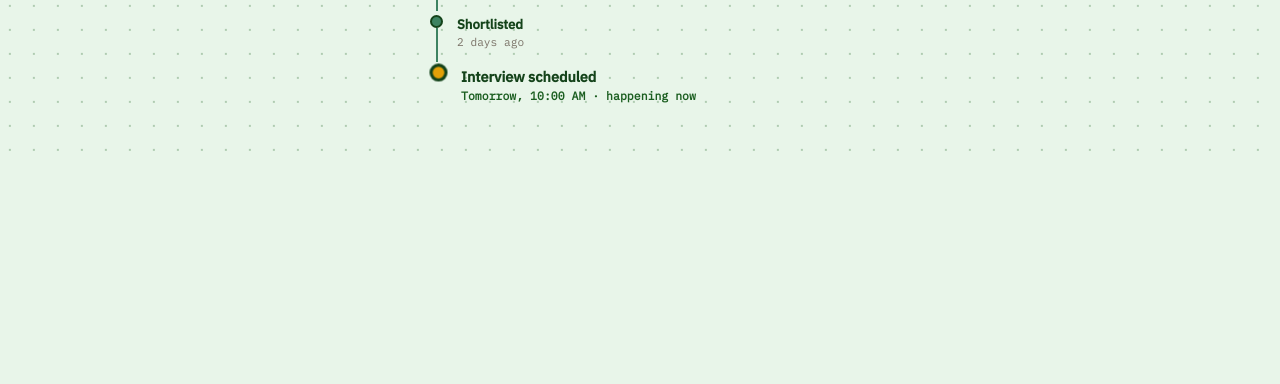
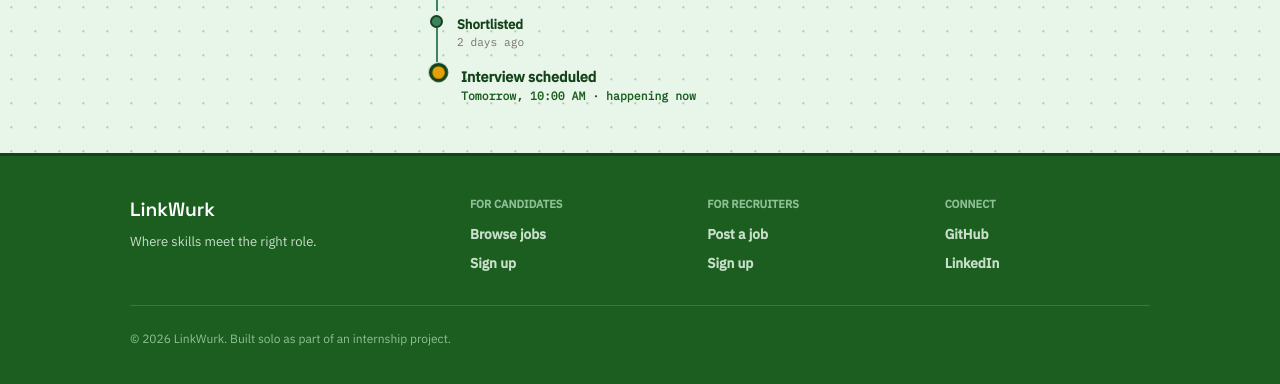
Before and after one commit to AdityaLour/linkwurk, a React (Vite) app in the folder client/: page / in a window 1280 px wide. Shown: the part 2063-2447 px from the top of the page. Before the commit the page ends 2216 px from the top, so only its background shows below. Built offline with nearby package versions, Linux system fonts and the light colour scheme; no server answers.

Commit message:
Added footer

```diff
--- a/client/src/components/MainLayout.jsx
+++ b/client/src/components/MainLayout.jsx
@@ -1,11 +1,20 @@
 import { Box } from "@mui/material";
 import Navbar from "./Navbar";
+import Footer from "./Footer";
 
 export default function MainLayout({ children }) {
   return (
-    <Box sx={{ minHeight: "100vh", bgcolor: "background.default" }}>
+    <Box
+      sx={{
+        minHeight: "100vh",
+        display: "flex",
+        flexDirection: "column",
+        bgcolor: "background.default",
+      }}
+    >
       <Navbar />
-      {children}
+      <Box sx={{ flex: 1 }}>{children}</Box>
+      <Footer />
     </Box>
   );
 }
--- /dev/null
+++ b/client/src/components/footer.jsx
@@ -0,0 +1,193 @@
+import { Box, Typography } from "@mui/material";
+import { useNavigate } from "react-router-dom";
+import { useAuth } from "@/context/AuthContext";
+
+const DARK = "#14431A";
+const GREEN = "#1B5E20";
+
+const linkSx = {
+  cursor: "pointer",
+  color: "#C8DFC9",
+  fontSize: "0.85rem",
+  fontWeight: 600,
+  transition: "color 0.15s ease",
+  "&:hover": { color: "#FFFFFF" },
+};
+
+export default function Footer() {
+  const navigate = useNavigate();
+  const { user } = useAuth();
+
+  return (
+    <Box
+      component="footer"
+      sx={{ bgcolor: GREEN, borderTop: `3px solid ${DARK}`, mt: "auto" }}
+    >
+      <Box
+        sx={{
+          maxWidth: 1100,
+          mx: "auto",
+          px: { xs: 3, md: 5 },
+          py: { xs: 4, md: 5 },
+        }}
+      >
+        <Box
+          sx={{
+            display: "grid",
+            gridTemplateColumns: { xs: "1fr", sm: "1.5fr 1fr 1fr 1fr" },
+            gap: 4,
+          }}
+        >
+          <Box>
+            <Typography
+              sx={{
+                fontFamily: '"Space Grotesk", sans-serif',
+                fontWeight: 800,
+                fontSize: "1.2rem",
+                color: "#FFFFFF",
+              }}
+            >
+              LinkWurk
+            </Typography>
+            <Typography
+              sx={{
+                color: "#C8DFC9",
+                fontSize: "0.82rem",
+                mt: 1,
+                maxWidth: 240,
+              }}
+            >
+              Where skills meet the right role.
+            </Typography>
+          </Box>
+
+          <Box>
+            <Typography
+              sx={{
+                fontSize: "0.7rem",
+                fontWeight: 700,
+                textTransform: "uppercase",
+                color: "#8FBF95",
+                mb: 1.5,
+              }}
+            >
+              For candidates
+            </Typography>
+            <Box sx={{ display: "flex", flexDirection: "column", gap: 1 }}>
+              <Typography sx={linkSx} onClick={() => navigate("/jobs")}>
+                Browse jobs
+              </Typography>
+              {!user && (
+                <Typography
+                  sx={linkSx}
+                  onClick={() => navigate("/role-select")}
+                >
+                  Sign up
+                </Typography>
+              )}
+            </Box>
+          </Box>
+
+          <Box>
+            <Typography
+              sx={{
+                fontSize: "0.7rem",
+                fontWeight: 700,
+                textTransform: "uppercase",
+                color: "#8FBF95",
+                mb: 1.5,
+              }}
+            >
+              For recruiters
+            </Typography>
+            <Box sx={{ display: "flex", flexDirection: "column", gap: 1 }}>
+              {!user && (
+                <Typography
+                  sx={linkSx}
+                  onClick={() => navigate("/role-select")}
+                >
+                  Post a job
+                </Typography>
+              )}
+              {!user && (
+                <Typography
+                  sx={linkSx}
+                  onClick={() => navigate("/role-select")}
+                >
+                  Sign up
+                </Typography>
+              )}
+              {user?.role === "recruiter" && (
+                <Typography
+                  sx={linkSx}
+                  onClick={() => navigate("/recruiter/jobs/new")}
+                >
+                  Post a job
+                </Typography>
+              )}
+            </Box>
+          </Box>
+
+          <Box>
+            <Typography
+              sx={{
+                fontSize: "0.7rem",
+                fontWeight: 700,
+                textTransform: "uppercase",
+                color: "#8FBF95",
+                mb: 1.5,
+              }}
+            >
+              Connect
+            </Typography>
+            <Box sx={{ display: "flex", flexDirection: "column", gap: 1 }}>
+              <Box
+                component="a"
+                href="https://github.com/AdityaLour/linkwurk"
+                target="_blank"
+                rel="noopener noreferrer"
+                sx={{
+                  ...linkSx,
+                  textDecoration: "none",
+                  display: "inline-block",
+                }}
+              >
+                GitHub
+              </Box>
+              <Box
+                component="a"
+                href="https://www.linkedin.com/in/aditya-lour-b7439430a"
+                target="_blank"
+                rel="noopener noreferrer"
+                sx={{
+                  ...linkSx,
+                  textDecoration: "none",
+                  display: "inline-block",
+                }}
+              >
+                LinkedIn
+              </Box>
+            </Box>
+          </Box>
+        </Box>
+
+        <Box
+          sx={{
+            borderTop: "1px solid rgba(255,255,255,0.15)",
+            mt: 4,
+            pt: 3,
+            display: "flex",
+            justifyContent: "space-between",
+            flexWrap: "wrap",
+            gap: 1,
+          }}
+        >
+          <Typography sx={{ color: "#8FBF95", fontSize: "0.75rem" }}>
+            &copy; {new Date().getFullYear()} LinkWurk. Built solo as part of an
+            internship project.
+          </Typography>
+        </Box>
+      </Box>
+    </Box>
+  );
+}
```
